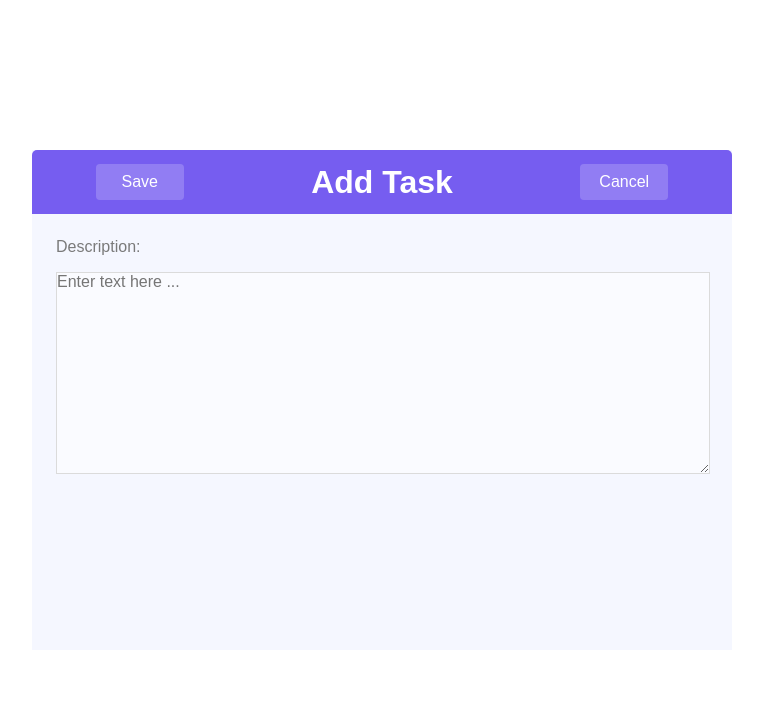
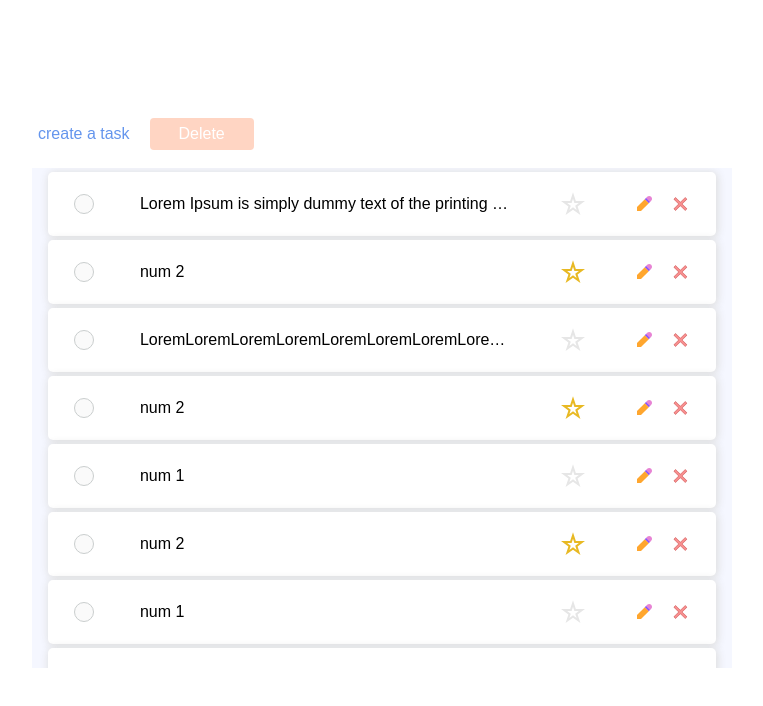
Before and after one commit to GhazalehEslamifard/task-list, a React (Create React App) app: page / in a window 1280 px wide. Shown: the top 706 px of the page, without its empty margins (258-1021 px from the left). Built offline with nearby package versions, Linux system fonts and the light colour scheme.

Commit message:
install react-router-dom and define routes of the pages

```diff
--- a/package.json
+++ b/package.json
@@ -10,6 +10,7 @@
     "mobx-state-tree": "^5.1.5",
     "react": "^18.2.0",
     "react-dom": "^18.2.0",
+    "react-router-dom": "^6.3.0",
     "react-scripts": "^5.0.1",
     "web-vitals": "^2.1.4"
   },
--- a/src/App.tsx
+++ b/src/App.tsx
@@ -1,13 +1,13 @@
 import React from "react";
 
-import { CreateTask } from "./pages/create-task";
 import { Provider } from "./provider";
+import { AppRouts } from "./routs";
 import { store } from "./stores/store";
 
 function App() {
   return (
     <Provider store={store}>
-      <CreateTask />
+      <AppRouts />
     </Provider>
   );
 }
--- a/src/lib/components/task-form/index.tsx
+++ b/src/lib/components/task-form/index.tsx
@@ -1,4 +1,5 @@
 import { memo, useCallback, useState } from "react";
+import { useNavigate } from "react-router-dom";
 
 import {
   StyledTextarea,
@@ -14,6 +15,7 @@ interface Props {
 }
 
 function TaskFormComponent({ onSubmit, isEditing }: Props): React.ReactElement {
+  const navigate = useNavigate();
   const [description, setDescription] = useState("");
 
   const handleTextareaChange = useCallback(
@@ -27,13 +29,19 @@ function TaskFormComponent({ onSubmit, isEditing }: Props): React.ReactElement {
     onSubmit(description);
   }, [description]);
 
+  const discardChanges = useCallback(() => {
+    navigate(-1);
+  }, []);
+
   return (
     <Container>
       <form onSubmit={saveTask}>
         <Wrapper>
           <StyledButton type="submit">Save</StyledButton>
           <h1>{isEditing ? "Edit Task" : "Add Task"}</h1>
-          <StyledButton type="button">Cancel</StyledButton>
+          <StyledButton type="button" onClick={discardChanges}>
+            Cancel
+          </StyledButton>
         </Wrapper>
         <StyledLabel>
           Description:
--- a/src/pages/create-task/index.tsx
+++ b/src/pages/create-task/index.tsx
@@ -1,13 +1,17 @@
 import { observer } from "mobx-react-lite";
 import { useCallback } from "react";
+import { useNavigate } from "react-router-dom";
 
 import { TaskForm } from "../../lib/components/task-form";
 import { useStore } from "../../stores/store";
 
 function CreateTaskComponent() {
   const store = useStore();
+  const navigate = useNavigate();
+
   const handleSubmit = useCallback((description: string) => {
     store.createTask(description);
+    navigate("/");
   }, []);
 
   return <TaskForm onSubmit={handleSubmit} isEditing={false} />;
--- a/src/pages/task-list/index.tsx
+++ b/src/pages/task-list/index.tsx
@@ -1,15 +1,17 @@
 import { observer } from "mobx-react-lite";
 import { useCallback, useState } from "react";
+import { Link } from "react-router-dom";
 
 import { useStore } from "../../stores/store";
 import { TaskType } from "../../stores/task";
 
-import { List, DeleteButton } from "./styles";
+import { List, DeleteButton, ActionsWrapper } from "./styles";
 import { TaskItem } from "./task-item";
 
 function TaskListComponent(): React.ReactElement {
   const store = useStore();
   const [selectedTasks, setSelectedTasks] = useState<TaskType[] | undefined>();
+
   const toggleStarTag = useCallback((task: TaskType) => {
     task.toggleStarTag();
   }, []);
@@ -39,11 +41,14 @@ function TaskListComponent(): React.ReactElement {
 
   return (
     <>
-      {store.tasks.length === 0 ? null : (
-        <DeleteButton onClick={deleteSelectedTask} disabled={!selectedTasks}>
-          Delete
-        </DeleteButton>
-      )}
+      <ActionsWrapper>
+        <Link to="/create-task">create a task</Link>
+        {store.tasks.length === 0 ? null : (
+          <DeleteButton onClick={deleteSelectedTask} disabled={!selectedTasks}>
+            Delete
+          </DeleteButton>
+        )}
+      </ActionsWrapper>
       <List>
         {store.tasks.map((task) => (
           <TaskItem
--- a/src/pages/task-list/styles.ts
+++ b/src/pages/task-list/styles.ts
@@ -19,7 +19,28 @@ export const DeleteButton = styled.button`
   background: rgba(255, 116, 56, 0.8);
 
   :disabled {
-    background: rgba(255, 116, 56, 0.4);
+    background: rgba(255, 116, 56, 0.3);
+  }
+
+  :focus {
+    outline: 2px solid cornflowerblue;
+  }
+`;
+
+export const ActionsWrapper = styled.div`
+  width: fit-content;
+  padding: 2px;
+
+  a {
+    all: unset;
+    color: cornflowerblue;
+    margin-right: 16px;
+    padding: 4px;
+    border-radius: 4px;
+
+    :focus {
+      outline: 2px solid cornflowerblue;
+    }
   }
 `;
 
--- /dev/null
+++ b/src/routs.tsx
@@ -0,0 +1,15 @@
+import { Routes, Route, BrowserRouter } from "react-router-dom";
+
+import { CreateTask } from "./pages/create-task";
+import { TaskList } from "./pages/task-list";
+
+export function AppRouts(): React.ReactElement {
+  return (
+    <BrowserRouter>
+      <Routes>
+        <Route path="/" element={<TaskList />} />
+        <Route path="/create-task" element={<CreateTask />} />
+      </Routes>
+    </BrowserRouter>
+  );
+}
```
Also changed, not shown: 1 other file (tests, documents, lock files or other folders).
